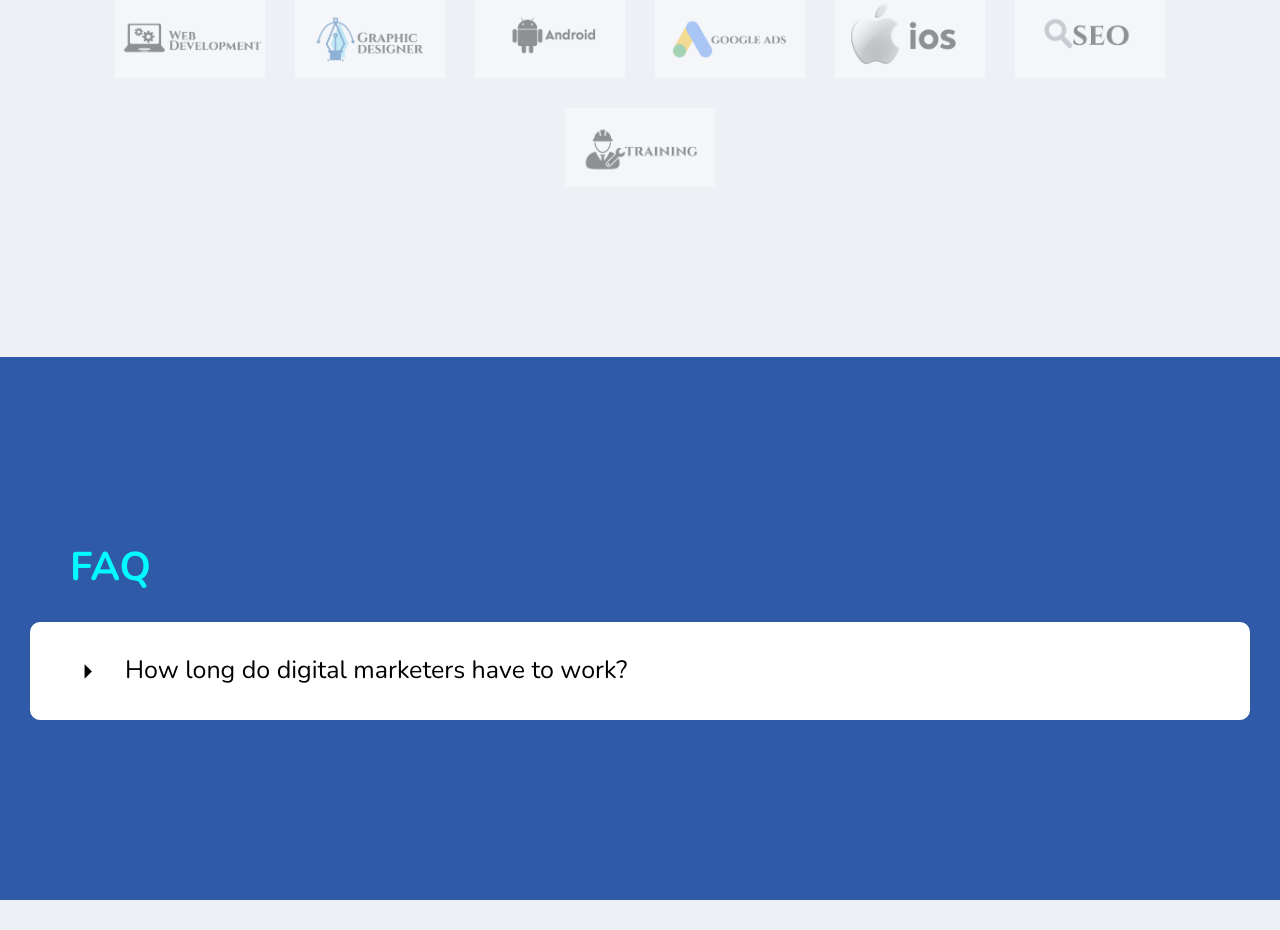
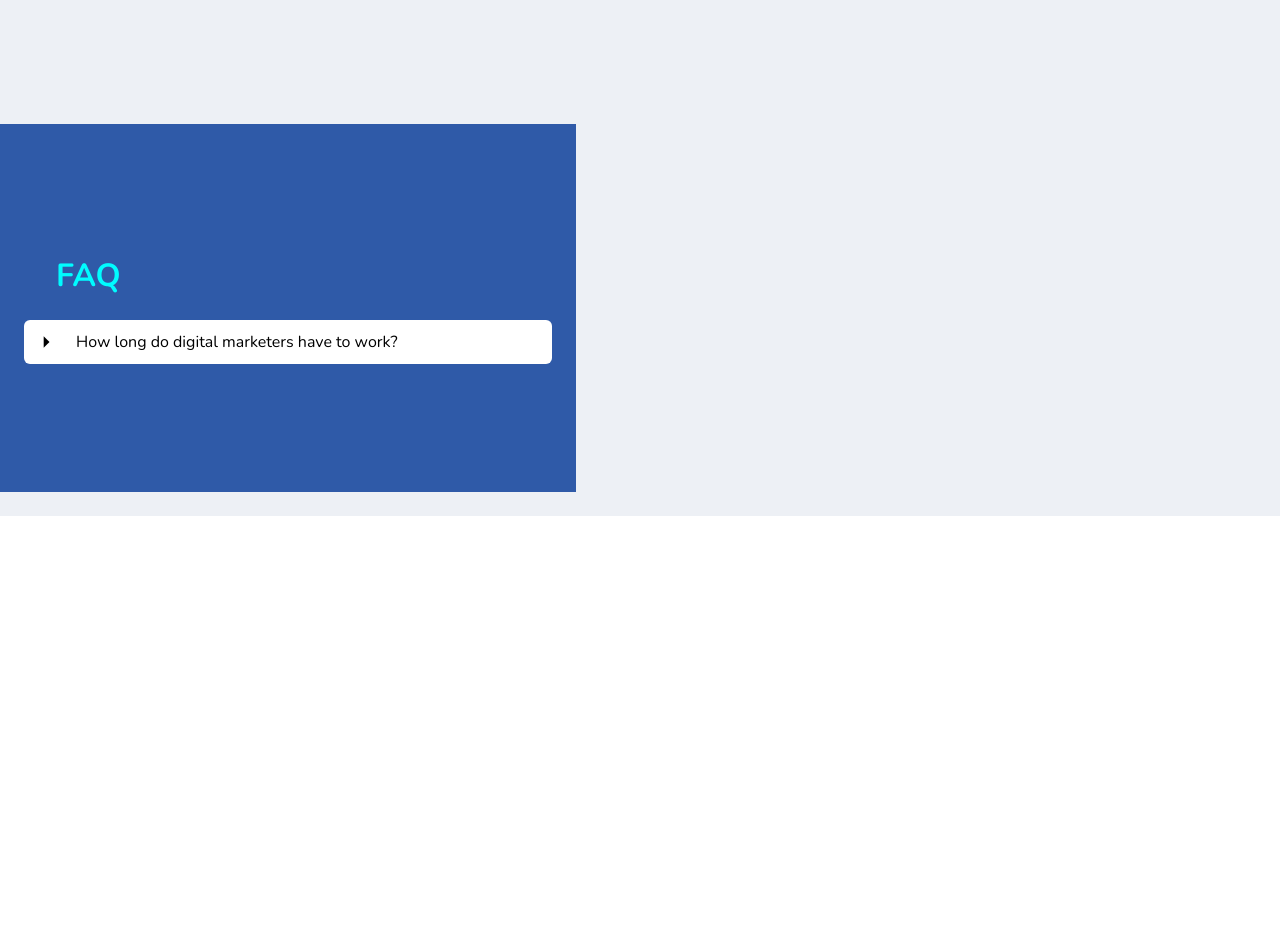
Before and after one commit to punyaprashun25/KreativanWebsite, a React (Vite) app: page / in a window 1280 px wide. Shown: the part 1060-1990 px from the top of the page. After the commit the page ends 1576 px from the top, so only its background shows below. Built offline with nearby package versions, Linux system fonts and the light colour scheme.

Commit message:
custom breakpoint changed and created Faq section

```diff
--- a/src/App.css
+++ b/src/App.css
@@ -10,7 +10,7 @@
 body{
   width: 100%;
 }
-html{
+/* html{
   font-size: 14px;
 }
 @media (min-width : 540px)
@@ -24,10 +24,10 @@ html{
   html{
     font-size : 18px;
   }
-}
-@media (min-width : 768px)
+} */
+/* @media (min-width : 768px)
 {
   html{
     font-size : 20px;
   }
-}
+} */
--- a/src/components/CollapsingBox.jsx
+++ b/src/components/CollapsingBox.jsx
@@ -2,9 +2,9 @@ import React from 'react'
 import rightArrow from '../assets/right-arrow.svg'
 const CollapsingBox = ({ques, ans}) => {
   return (
-    <div className='collapsingBox w-full bg-white px-8 py-6 flex gap-4 items-center rounded-lg'>
+    <div className='collapsingBox w-full bg-white px-8 lg:px-2 lg:py-2 py-6 flex gap-4 items-center rounded-md'>
         <img src={rightArrow} alt="" className='w-7 h-7'/>
-        <p className="question text-[1.25rem]">
+        <p className="question text-[1rem]">
         How long do digital marketers have to work?
         </p>
     </div>
--- a/src/components/Faq.jsx
+++ b/src/components/Faq.jsx
@@ -37,7 +37,7 @@ const Faq = () => {
         }
     ]
     return (
-        <div className='faq-box w-full px-6 bg-[#2F5AA8] py-32 lg:py-36 flex flex-col gap-5'>
+        <div className='faq-box w-full lg:max-w-[45%] px-6 bg-[#2F5AA8] py-32 flex flex-col gap-5'>
             <p className="text text-[#00FCFF] text-[2rem] font-bold ml-8">FAQ</p>
             <div className="faqs flex flex-col gap-5">
                 {
```
